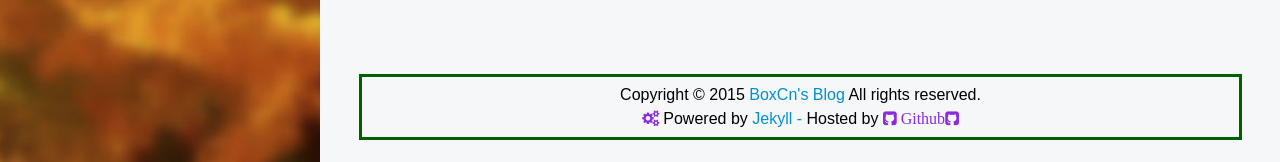
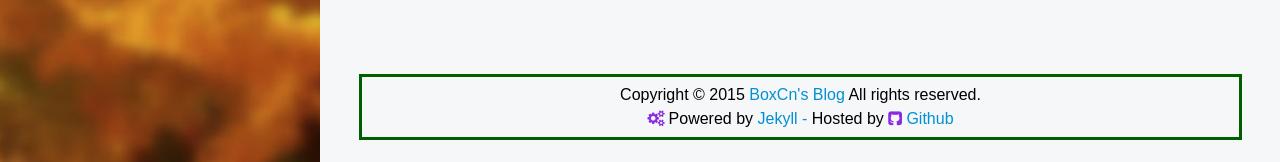
Before and after one commit to boxcn/boxcn.github.io, a Jekyll site: the page built from index.md, in a window 1280 px wide and 1091 px high. Shown: the part 926-1088 px from the top of the window. Built offline with Jekyll 4.4.1, drawn with Linux system fonts in a browser that asks for light colours; some web fonts are replaced; comment, search, counter and statistics services are not loaded.

Commit message:
modify the footer page

```diff
--- a/_includes/themes/jekyll-light/footer.html
+++ b/_includes/themes/jekyll-light/footer.html
@@ -4,7 +4,7 @@
 		<tbody>
 			<tr>
 				<td>
-					Copyright&nbsp;&copy;&nbsp;{{ site.time | date: "%Y" }} <a href="{{ site.blog.url }}">{{ site.blog.name }}</a> All rights reserved. <br/><i class="fa fa-cogs" style="color:blueviolet;">&nbsp;</i>Powered by <a href="http://jekyllrb.com/" target="_blank">Jekyll - </a> Hosted by <a href="http://github.com/" target="_blank"><i class="fa fa-github-square" style="color:blueviolet;"> Github</a><br/>
+					Copyright&nbsp;&copy;&nbsp;{{ site.time | date: "%Y" }} <a href="{{ site.blog.url }}">{{ site.blog.name }}</a> All rights reserved. <br/><i class="fa fa-cogs" style="color:blueviolet;">&nbsp;</i>Powered by <a href="http://jekyllrb.com/" target="_blank">Jekyll - </a> Hosted by <a href="http://github.com/" target="_blank"><i class="fa fa-github-square" style="color:blueviolet;"></i> Github</a><br/>
 					<script language="javascript" type="text/javascript" src="http://js.users.51.la/17710526.js"></script>
 <noscript><a href="http://www.51.la/?17710526" target="_blank"><img alt="&#x6211;&#x8981;&#x5566;&#x514D;&#x8D39;&#x7EDF;&#x8BA1;" src="http://img.users.51.la/17710526.asp" style="border:none" /></a></noscript><script type="text/javascript">var cnzz_protocol = (("https:" == document.location.protocol) ? " https://" : " http://");document.write(unescape("%3Cspan id='cnzz_stat_icon_1865588'%3E%3C/span%3E%3Cscript src='" + cnzz_protocol + "s96.cnzz.com/stat.php%3Fid%3D1865588%26show%3Dpic' type='text/javascript'%3E%3C/script%3E"));</script><script type="text/javascript" src="http://js.tongji.linezing.com/3583834/tongji.js"></script><noscript><a href="http://www.linezing.com"><img src="http://img.tongji.linezing.com/3583834/tongji.gif"/></a></noscript>
 				</td>
```
